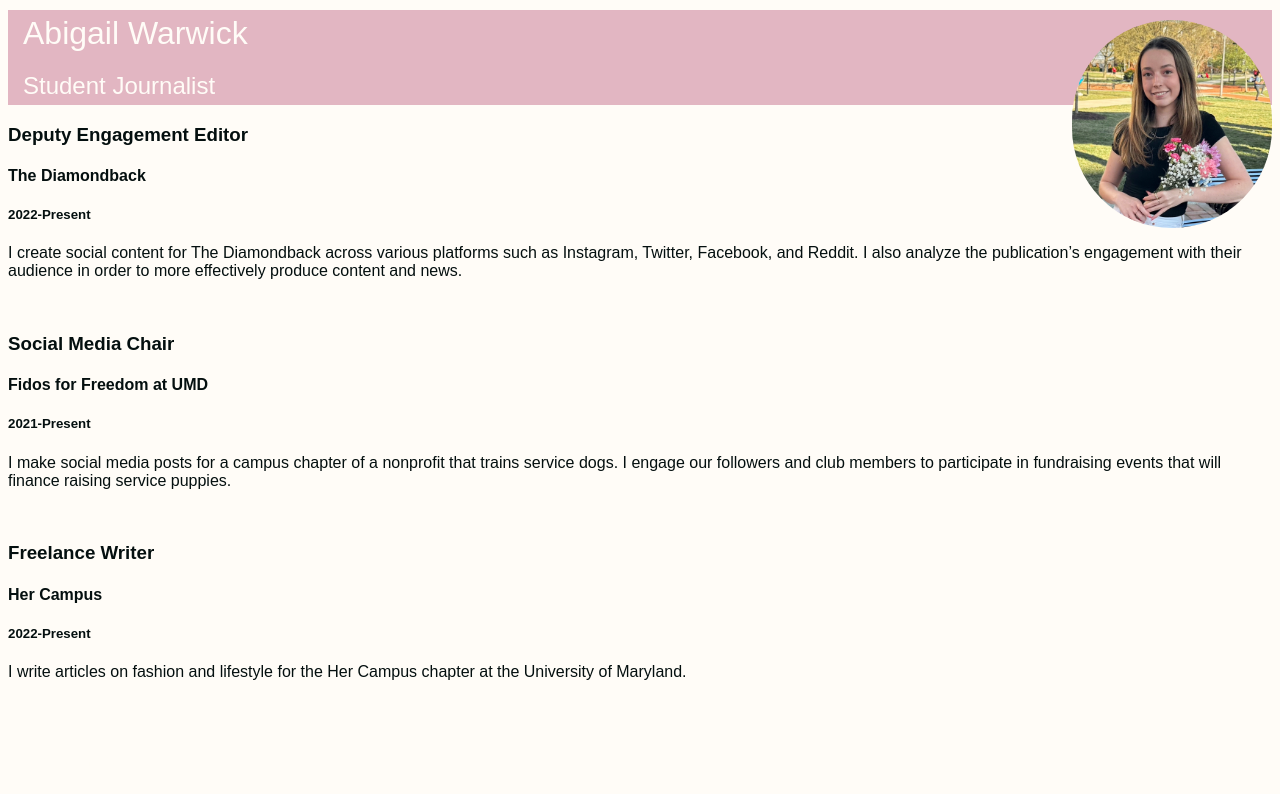
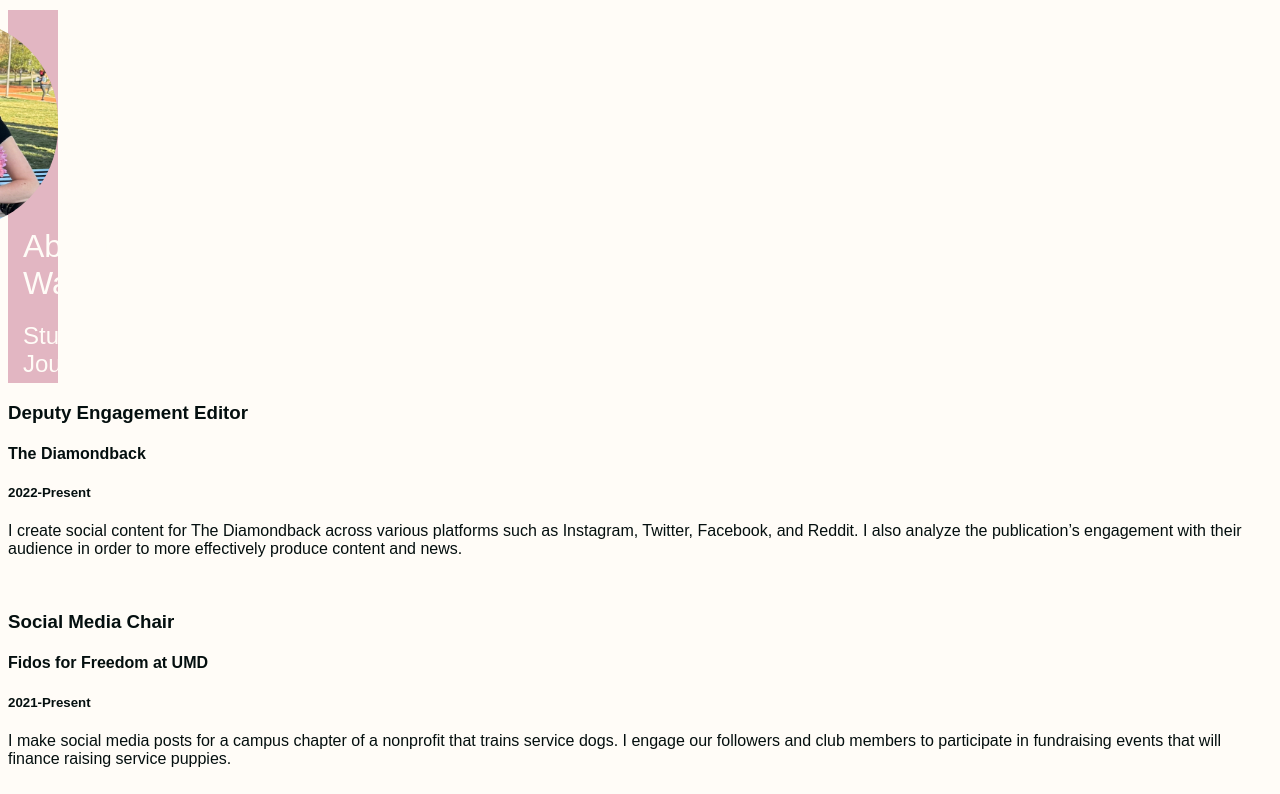
Before and after one commit to akwarwick/Abigail-Warwick-JOUR352, a plain HTML site: page online-portfolio-project/index.html in a window 1280 px wide. Shown: the top 794 px of the page. Drawn offline with Linux system fonts and the light colour scheme; a web font is replaced by a local one.

Commit message:
Update style.css

```diff
--- a/online-portfolio-project/style.css
+++ b/online-portfolio-project/style.css
@@ -1,8 +1,6 @@
 .container-fluid {
     background-color:#E2B6C2;
-    font: "bely-display", sans-serif;
-    font-weight: 400;
-    font-style: normal;
+    width: 50px;
 }
 
 head {
```
